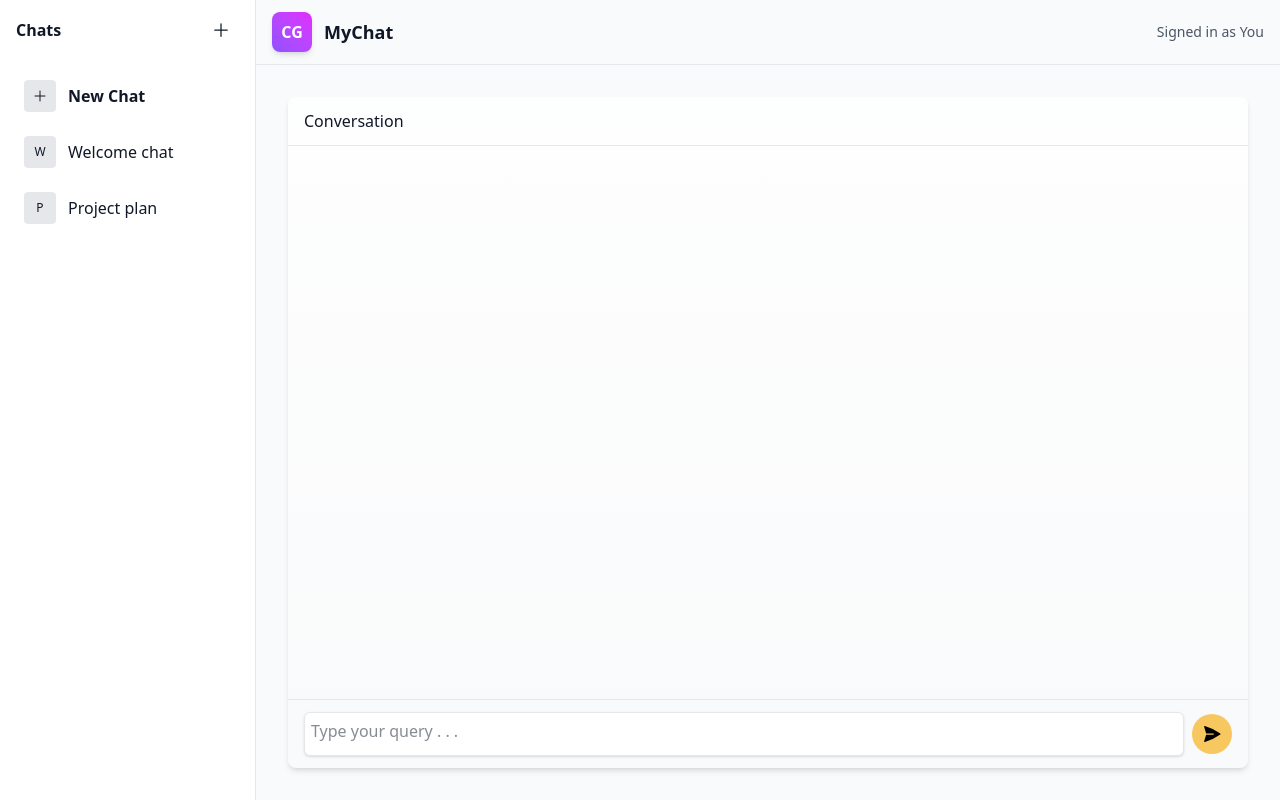
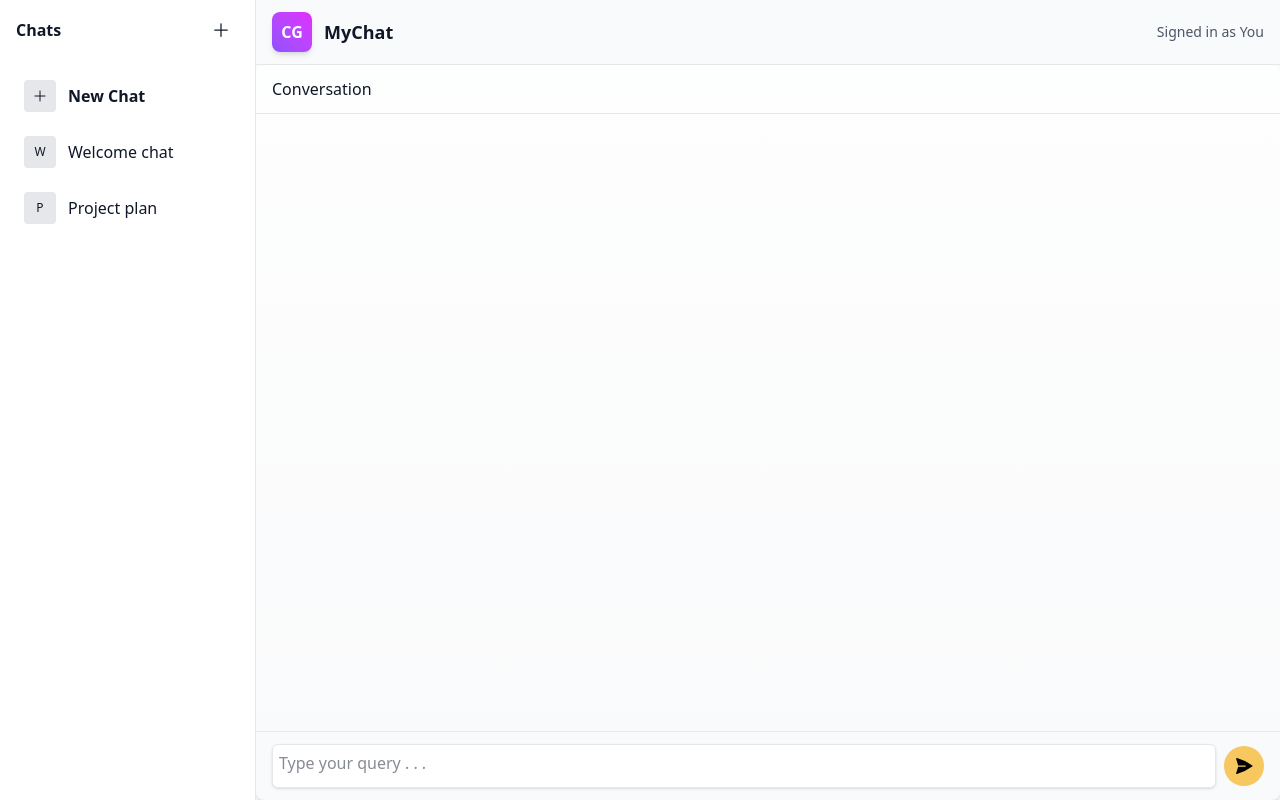
Before and after one commit to DuhanJishnu/RAGnarok, a Next.js app in the folder client/: page / in a window 1280 px wide. Built offline with nearby package versions, Linux system fonts and the light colour scheme.

Commit message:
finished merge

```diff
--- a/client/src/app/layout.tsx
+++ b/client/src/app/layout.tsx
@@ -17,10 +17,10 @@
     <html lang="en">
       <body className="bg-gray-50 text-gray-900 dark:bg-[#0f1724] dark:text-gray-100">
         <div className="min-h-screen flex">
-          <Sidebar />
+          {/* <Sidebar /> */}
           <div className="flex-1 flex flex-col">
-            <Header />
-            <main className="flex-1 p-4 md:p-6 lg:p-8">{children}</main>
+            {/* <Header /> */}
+            <main className="flex-1 ">{children}</main>
           </div>
         </div>
       </body>
--- a/client/src/app/page.tsx
+++ b/client/src/app/page.tsx
@@ -1,12 +1,21 @@
-'use client'
-import ChatWindow from '@/components/ChatWindow'
-
+"use client";
+import ChatWindow from "@/components/ChatWindow";
+import Header from "@/components/Header";
+import Sidebar from "@/components/Sidebar";
 
 export default function Home() {
   return (
-      <div className="h-full w-full">
-      <ChatWindow />
-      </div>
-
-  )
+    <div className="bg-gray-50 text-gray-900 dark:bg-[#0f1724] dark:text-gray-100">
+            <div className="min-h-screen flex">
+              <Sidebar />
+              <div className="flex-1 flex flex-col">
+                <Header />
+                {/* <main className="flex-1"><ChatWindow/></main> */}
+                <div className="h-full w-full">
+                  <ChatWindow />
+                </div>
+              </div>
+            </div>
+          </div>
+  );
 }
```
Also changed, not shown: 2 other files (tests, documents, lock files or other folders).
